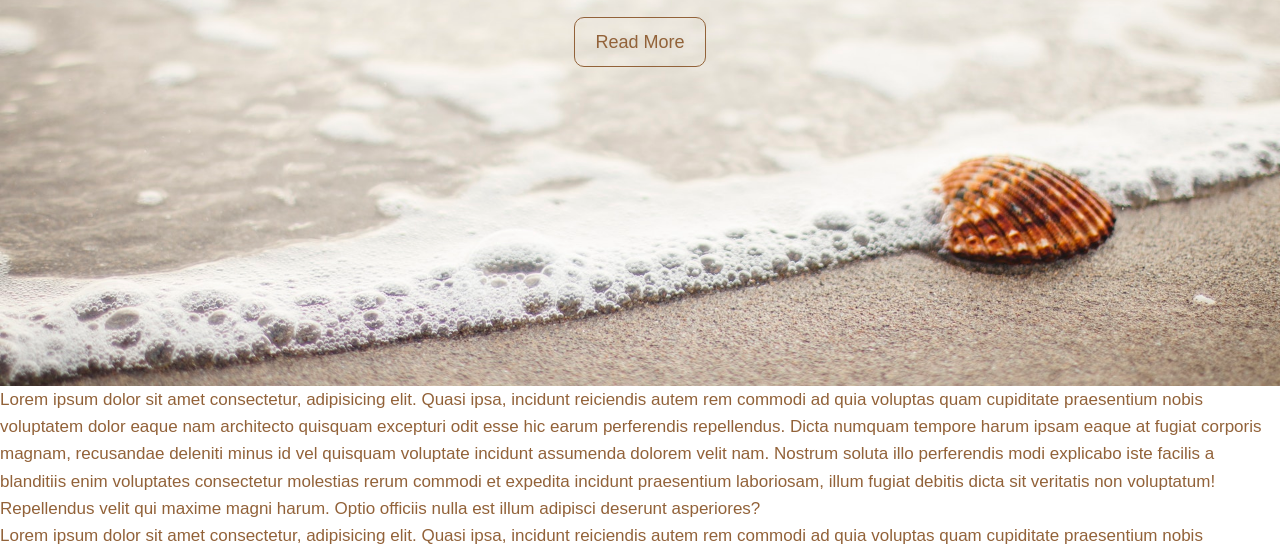
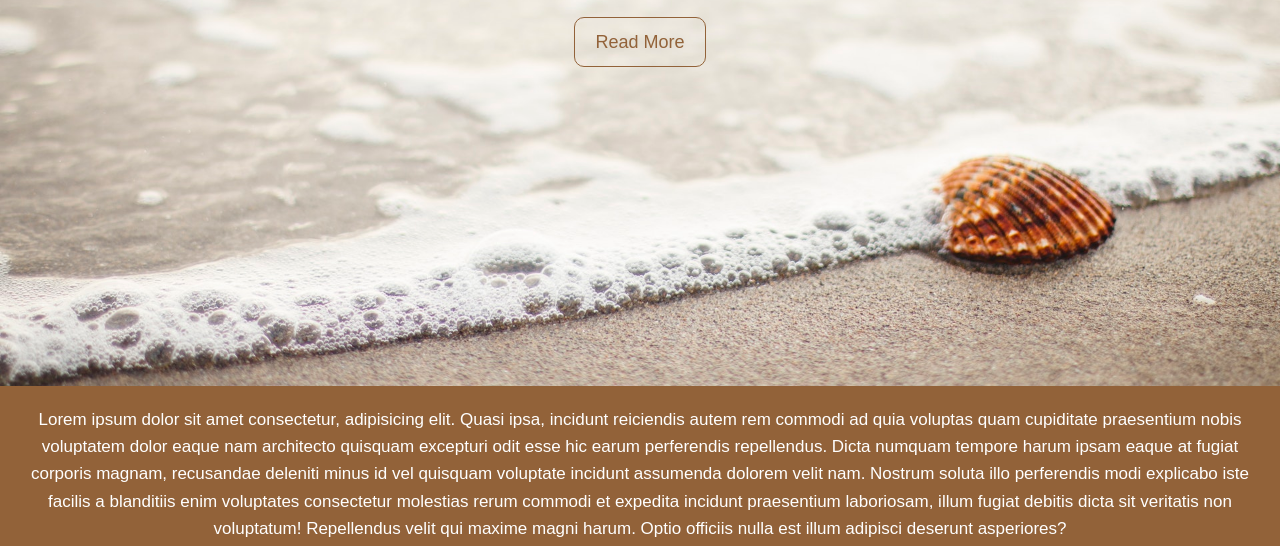
Before and after one commit to WebDevTuts/fullscreen_landing_page, a plain HTML site: page index.html in a window 1280 px wide. Shown: the part 414-960 px from the top of the page. Drawn offline with Linux system fonts and the light colour scheme.

Commit message:
Add styles for section-a

```diff
--- a/css/style.css
+++ b/css/style.css
@@ -48,3 +48,10 @@ body {
   color: #fff;
   background-color: #926239;
 }
+
+#section-a {
+  padding: 20px;
+  background-color: #926239;
+  color: #fff;
+  text-align: center;
+}
```
